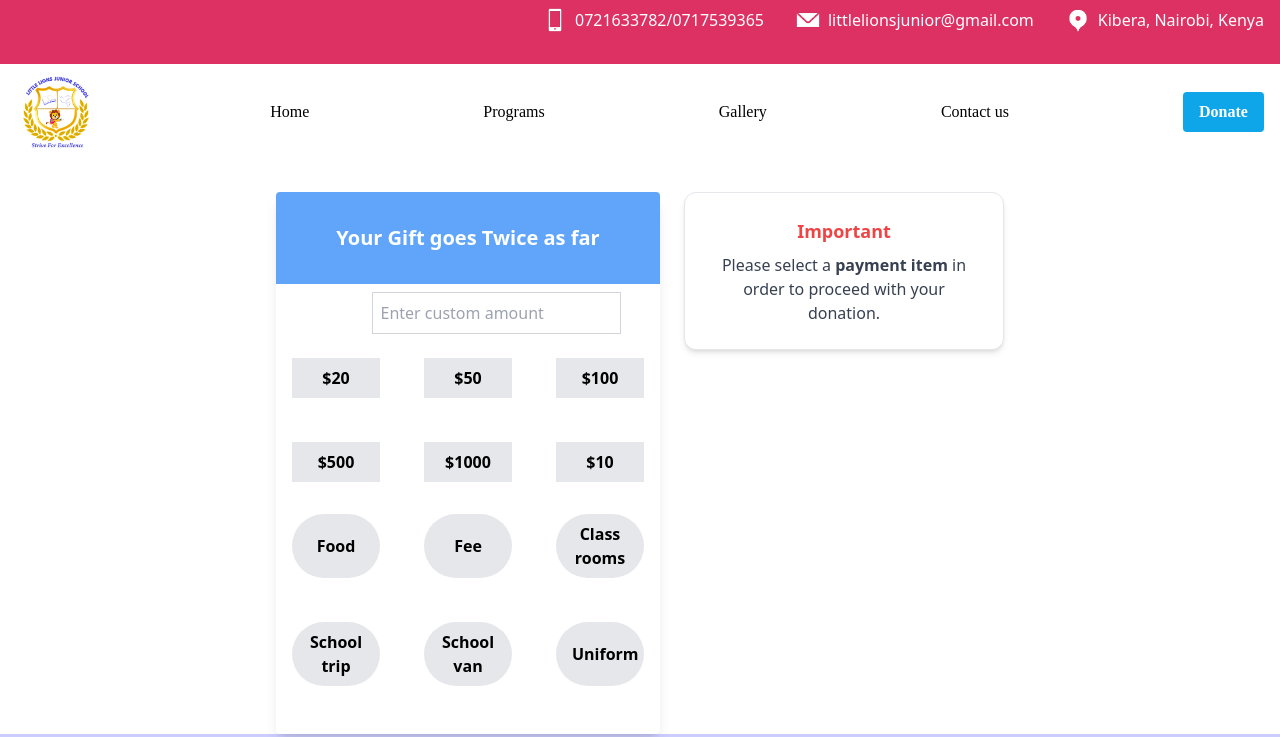
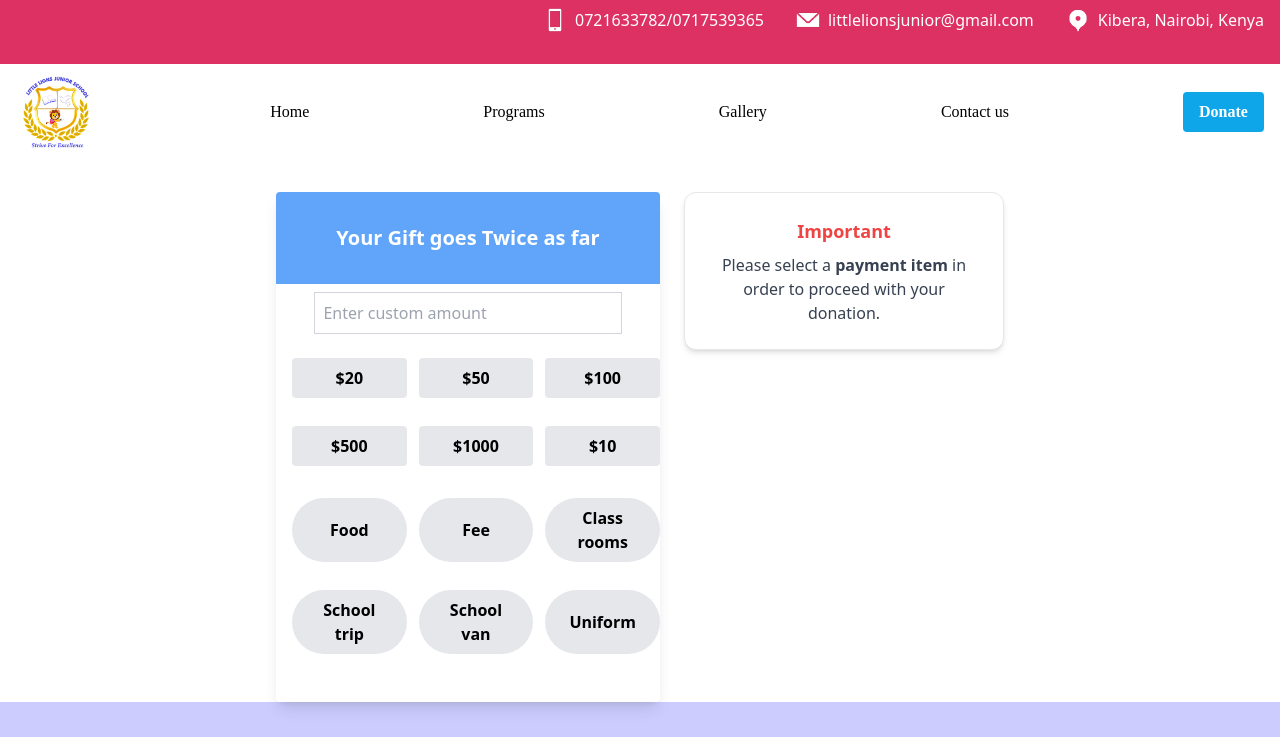
Before and after one commit to Shamimgardobuya/Little-Lions-JS, a React (Create React App) app: page /paypal in a window 1280 px wide. Shown: the top 737 px of the page. Built offline with nearby package versions, Linux system fonts and the light colour scheme; no server answers.

Commit message:
responseive paypalscreen

```diff
--- a/src/App.js
+++ b/src/App.js
@@ -13,7 +13,6 @@ import PaymentSuccess from './PaymentSuccess';
 import { ToastContainer } from "react-toastify";
 
 import { BrowserRouter, Routes, Route } from 'react-router-dom';
-import MpesaForm from './MpesaForm';
 function App() {
   return (
     <div className="App">
@@ -23,7 +22,6 @@ function App() {
      <Routes>
       <Route path='/home' element={<HomeScreen />}></Route>
       <Route path='/paypal' element={<PaypalScreen />}></Route>
-      <Route path='/mpesa' element={<MpesaForm />}></Route>
       <Route path='/contact' element={<ContactScreen />}></Route>
       <Route path='/gallery' element={<Gallery />}></Route>
       <Route path='/programs' element={<Programs />}></Route>
--- a/src/PaypalScreen.jsx
+++ b/src/PaypalScreen.jsx
@@ -90,9 +90,9 @@ const PaypalScreen = () => {
   }, [amount, selectedItem]);
 
   return (
-    <div className="flex justify-center items-start gap-6 mt-8">
+    <div className="flex flex-col md:flex-row justify-center items-start gap-6 mt-8 px-4">
       {/* Left: PayPal card */}
-      <div className="max-w-sm rounded overflow-hidden shadow-lg">
+      <div className="w-full md:max-w-sm rounded overflow-hidden shadow-lg">
         <div className="bg-blue-400 px-4 py-8 text-lg font-semibold text-white-800">
           <h3 className="text-xl font-bold text-white text-center">
             Your Gift goes Twice as far
@@ -105,15 +105,15 @@ const PaypalScreen = () => {
           value={amount}
           onChange={(e) => setAmount(e.target.value)}
           placeholder="Enter custom amount"
-          className="border border-gray-300 p-2 m-2 ml-16 outline-none"
+          className="border border-gray-300 p-2 m-2 w-[80%] mx-auto outline-none block"
         />
 
         {/* Donation Amounts */}
-        <div className="grid grid-cols-3 gap-3 justify-center bg-white">
+        <div className="grid grid-cols-2 sm:grid-cols-3 gap-3 justify-center bg-white p-2">
           {donationAmounts.map((amt) => (
             <button
               key={amt}
-              className="bg-gray-200 hover:bg-orange-400 text-black font-bold py-2 px-4 m-4"
+              className="bg-gray-200 hover:bg-orange-400 text-black font-bold py-2 px-4 rounded m-2 w-full"
               onClick={() => setAmount(amt)}
             >
               ${amt}
@@ -122,11 +122,11 @@ const PaypalScreen = () => {
         </div>
 
         {/* Payment Items */}
-        <div className="grid grid-cols-3 gap-3 justify-center bg-white">
+        <div className="grid grid-cols-2 sm:grid-cols-3 gap-3 justify-center bg-white p-2">
           {paymentItems.map((item, idx) => (
             <button
               key={item}
-              className={`bg-gray-200 hover:bg-orange-400 text-black font-bold py-2 px-4 m-4 rounded-full ${
+              className={`bg-gray-200 hover:bg-orange-400 text-black font-bold py-2 px-4 rounded-full m-2 w-full ${
                 selectedItemIndex === idx ? "bg-orange-400" : ""
               }`}
               onClick={() => {
@@ -144,7 +144,7 @@ const PaypalScreen = () => {
       </div>
 
       {/* Right: Info card */}
-      <div className="max-w-xs bg-white rounded-xl shadow-md p-6 border border-gray-200">
+      <div className="w-full md:max-w-xs bg-white rounded-xl shadow-md p-6 border border-gray-200">
         <h3 className="text-lg font-bold text-red-500 mb-2">Important</h3>
         <p className="text-gray-700">
           Please select a <span className="font-semibold">payment item</span>{" "}
```
